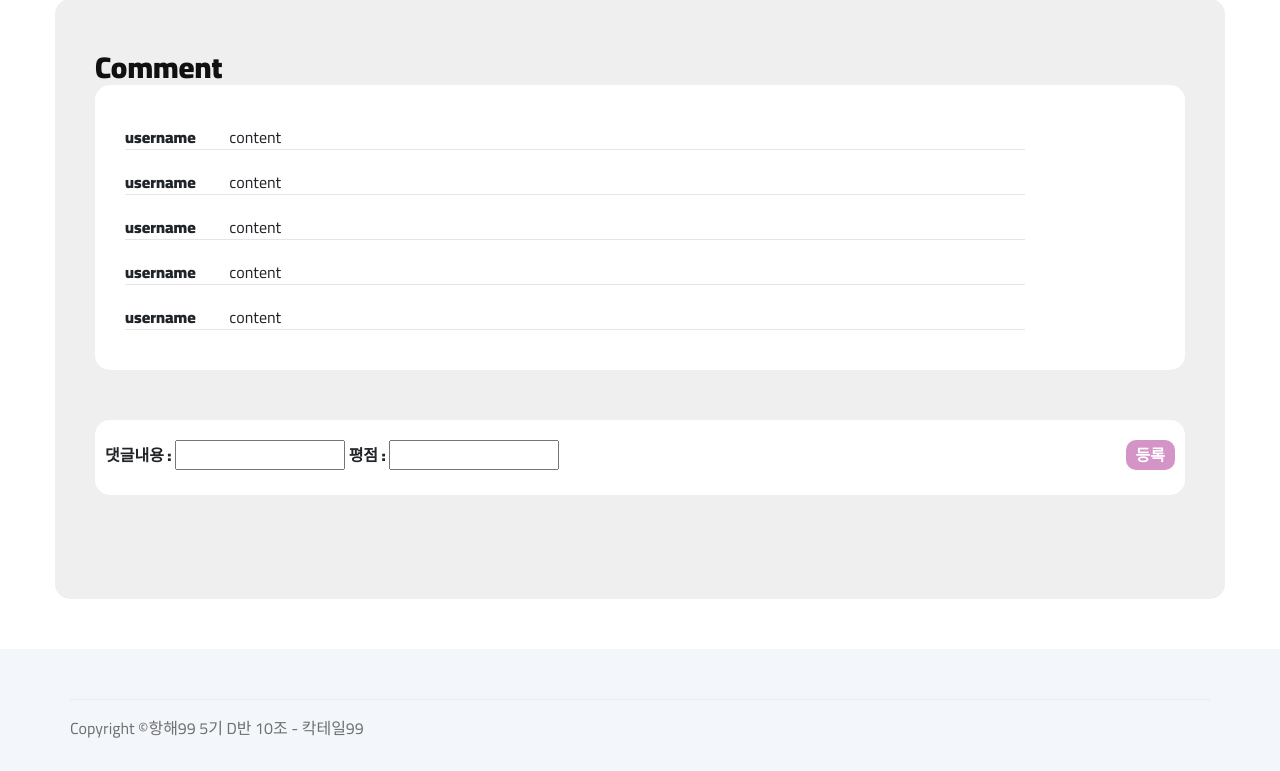
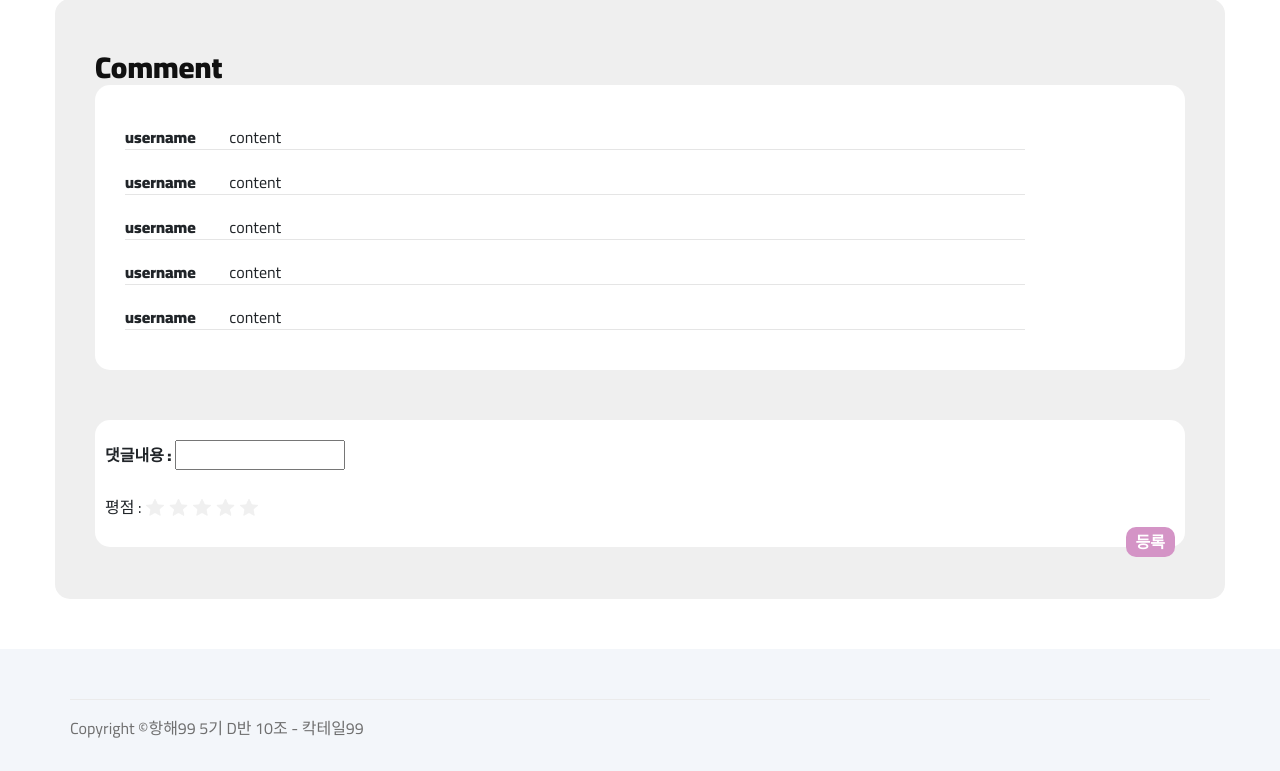
Before and after one commit to wowba/groub_D_team_10, a Flask app: template templates/details.html in a window 1280 px wide. Shown: the part 817-1588 px from the top of the page. Run offline with Flask 2, Linux system fonts and the light colour scheme; the template is opened without the code that fills it, so the values that code supplies are empty.

Commit message:
상세페이지 내 댓글 별점 추가

```diff
--- a/templates/details.html
+++ b/templates/details.html
@@ -125,6 +125,46 @@
         }
         .categories .reply_container .write_reply_field label{
             font-weight:900;
+        }
+
+        /* 별점 입력 */
+        .categories .reply_container .write_reply_field fieldset{
+            display: inline-block;
+            border: none;
+            direction: rtl;
+            padding-top:20px;
+        }
+
+        .categories .reply_container .write_reply_field fieldset .rating_input_box {
+            vertical-align: middle;
+            display: block;
+        }
+
+
+        .categories .reply_container .write_reply_field fieldset .rating_input_box span{
+            font-size: 20px;
+        }
+
+        .categories .reply_container .write_reply_field fieldset label{
+            font-size:1em;
+            color:transparent;
+            text-shadow: 0 0 0 #f0f0f0;
+        }
+
+        .categories .reply_container .write_reply_field fieldset label:hover{
+            text-shadow: 0 0 0 #d494c6;
+        }
+
+        .categories .reply_container .write_reply_field fieldset label:hover ~ label{
+            text-shadow: 0 0 0 #d494c6;
+        }
+
+        .categories .reply_container .write_reply_field  input[type=radio]{
+            display: none;
+        }
+
+        .categories .reply_container .write_reply_field  input[type=radio]:checked ~ label{
+            text-shadow: 0 0 0 #d494c6;
         }
 
         .categories .reply_container .write_reply_field .post_btn{
@@ -257,8 +297,16 @@
                 <form action="" class="write_reply_field">
                     <label for="write_reply_text">댓글내용 :</label>
                     <input type="text" id="write_reply_text">
-                    <label for="write_reply_score">평점 :</label>
-                    <input type="number" id="write_reply_score">
+                    <div class="rating_input_box">
+                        <span>평점 :</span>
+                        <fieldset>
+                            <input type="radio" name="rating" value="5" id="rate1"><label for="rate1">⭐</label>
+                            <input type="radio" name="rating" value="4" id="rate2"><label for="rate2">⭐</label>
+                            <input type="radio" name="rating" value="3" id="rate3"><label for="rate3">⭐</label>
+                            <input type="radio" name="rating" value="2" id="rate4"><label for="rate4">⭐</label>
+                            <input type="radio" name="rating" value="1" id="rate5"><label for="rate5">⭐</label>
+                        </fieldset>
+                    </div>
                     <button class="post_btn">등록</button>
                 </form>
             </div>
```
